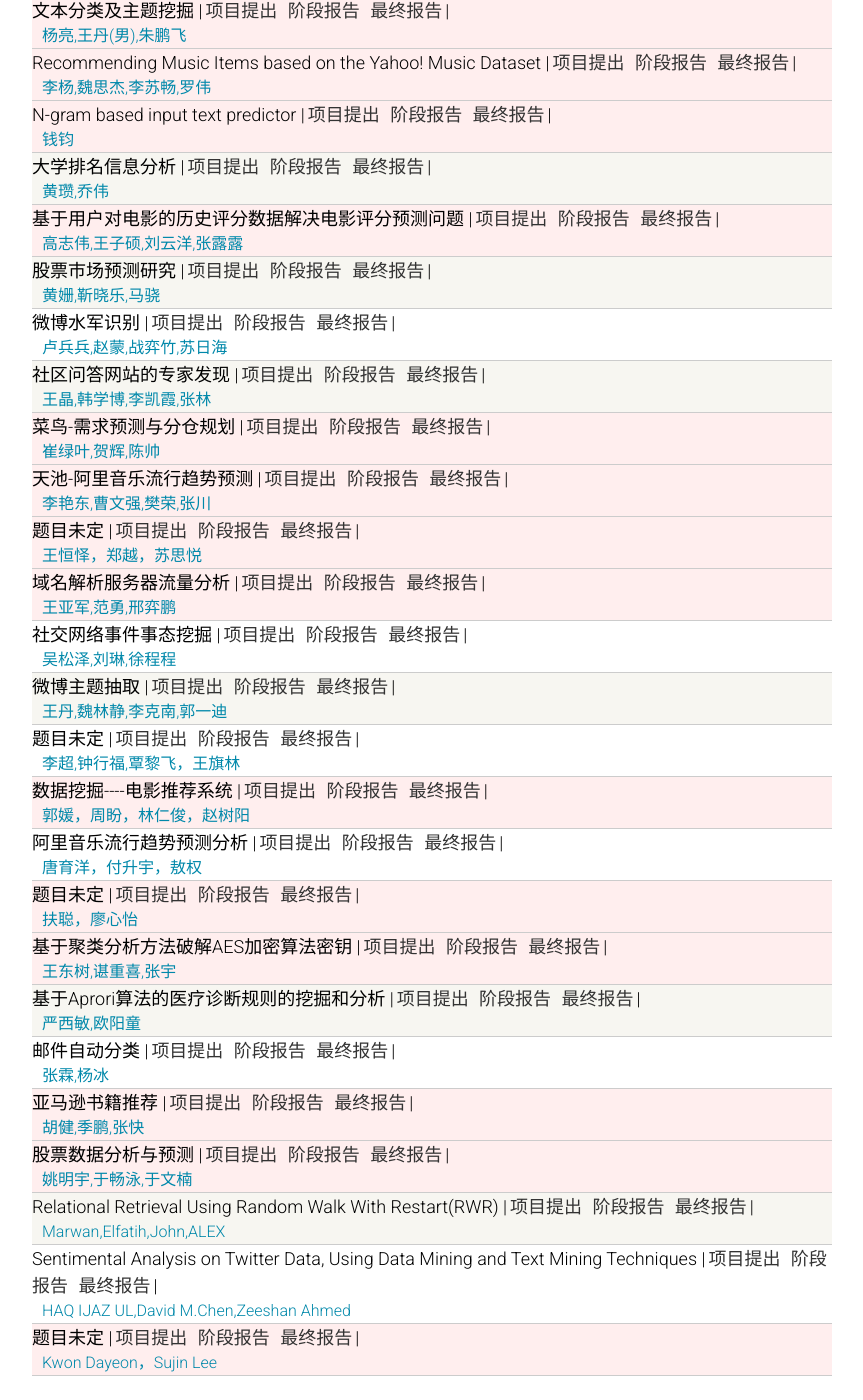
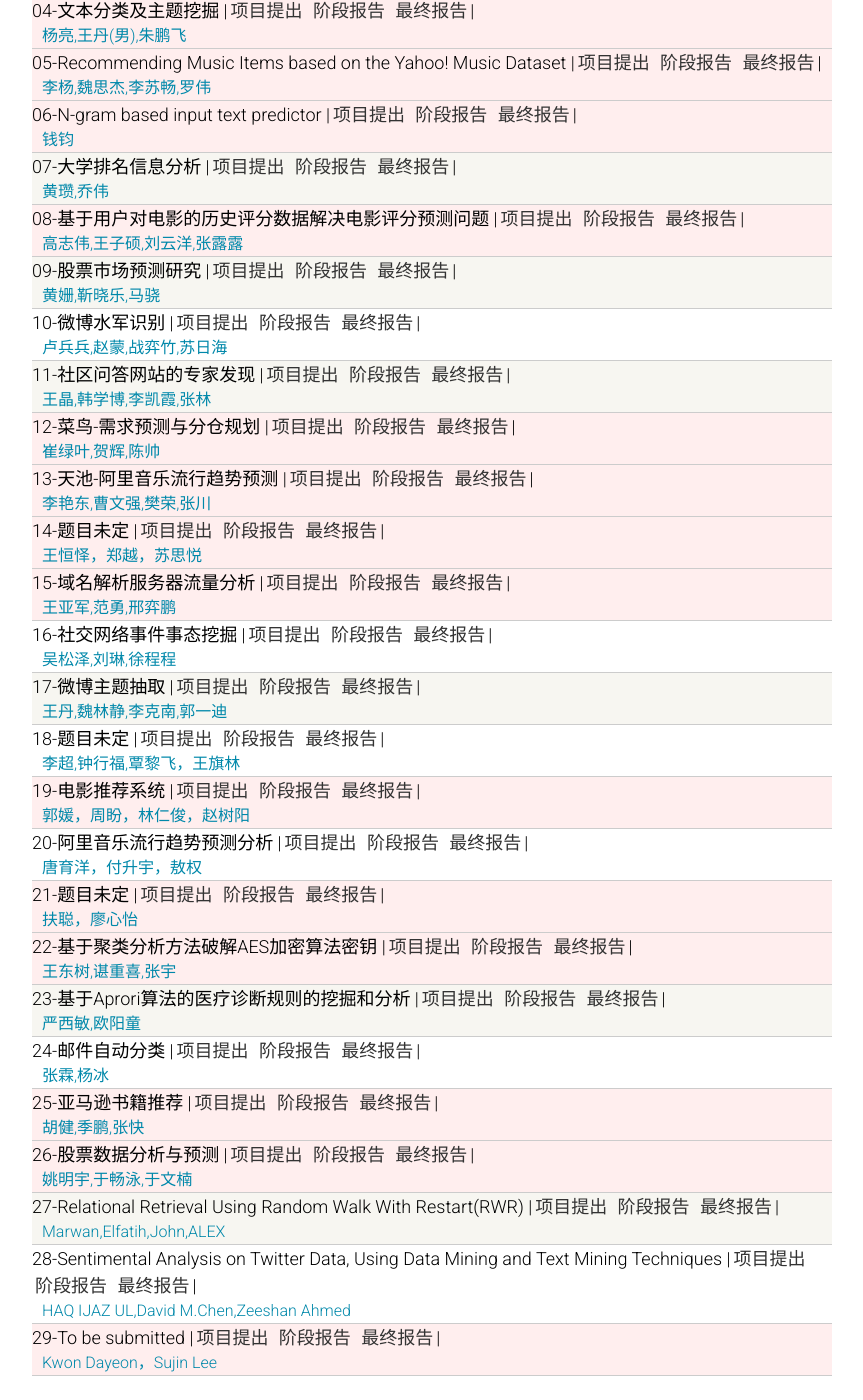
Before and after one commit to BITDM/bitdm.github.io, a Jekyll site: the page built from 2016/index.html, in a window 1280 px wide and 1400 px high, scrolled down 331 px. Shown: the whole window, without its empty margins (208-1071 px from the left). Built offline with Jekyll 4.4.1, drawn with Linux system fonts in a browser that asks for light colours; some of the changed text lies outside the part shown.

Commit message:
增加组号

```diff
--- a/2016/index.html
+++ b/2016/index.html
@@ -38,7 +38,7 @@ layout: default
     </div>
 
     <div class="materials-item notyet">
-      文本分类及主题挖掘
+      04-文本分类及主题挖掘
       |<a href="projects/p04/proposal/">项目提出</a>
       <a href="">阶段报告</a>
       <a href="">最终报告</a>|
@@ -46,7 +46,7 @@ layout: default
     </div>
 
     <div class="materials-item notyet">
-      Recommending Music Items based on the Yahoo! Music Dataset
+      05-Recommending Music Items based on the Yahoo! Music Dataset
       |<a href="projects/p05/proposal/">项目提出</a>
       <a href="">阶段报告</a>
       <a href="">最终报告</a>|
@@ -54,7 +54,7 @@ layout: default
     </div>
 
     <div class="materials-item notyet">
-      N-gram based input text predictor
+      06-N-gram based input text predictor
       |<a href="projects/p06/proposal/">项目提出</a>
       <a href="">阶段报告</a>
       <a href="">最终报告</a>|
@@ -62,7 +62,7 @@ layout: default
     </div>
 
     <div class="materials-item">
-      大学排名信息分析
+      07-大学排名信息分析
       |<a href="projects/p07/proposal/">项目提出</a>
       <a href="">阶段报告</a>
       <a href="">最终报告</a>|
@@ -70,7 +70,7 @@ layout: default
     </div>
 
     <div class="materials-item notyet">
-      基于用户对电影的历史评分数据解决电影评分预测问题
+      08-基于用户对电影的历史评分数据解决电影评分预测问题
       |<a href="projects/p08/proposal/">项目提出</a>
       <a href="">阶段报告</a>
       <a href="">最终报告</a>|
@@ -78,7 +78,7 @@ layout: default
     </div>
 
     <div class="materials-item">
-      股票市场预测研究
+      09-股票市场预测研究
       |<a href="projects/p09/proposal/">项目提出</a>
       <a href="">阶段报告</a>
       <a href="">最终报告</a>|
@@ -86,7 +86,7 @@ layout: default
     </div>
 
     <div class="materials-item">
-      微博水军识别
+      10-微博水军识别
       |<a href="projects/p10/proposal/">项目提出</a>
       <a href="">阶段报告</a>
       <a href="">最终报告</a>|
@@ -94,7 +94,7 @@ layout: default
     </div>
 
     <div class="materials-item">
-      社区问答网站的专家发现
+      11-社区问答网站的专家发现
       |<a href="projects/p11/proposal/">项目提出</a>
       <a href="">阶段报告</a>
       <a href="">最终报告</a>|
@@ -102,7 +102,7 @@ layout: default
     </div>
 
     <div class="materials-item notyet">
-      菜鸟-需求预测与分仓规划
+      12-菜鸟-需求预测与分仓规划
       |<a href="projects/p12/proposal/">项目提出</a>
       <a href="">阶段报告</a>
       <a href="">最终报告</a>|
@@ -110,7 +110,7 @@ layout: default
     </div>
 
     <div class="materials-item notyet">
-      天池-阿里音乐流行趋势预测
+      13-天池-阿里音乐流行趋势预测
       |<a href="projects/p13/proposal/">项目提出</a>
       <a href="">阶段报告</a>
       <a href="">最终报告</a>|
@@ -118,7 +118,7 @@ layout: default
     </div>
 
     <div class="materials-item notyet">
-      题目未定
+      14-题目未定
       |<a href="projects/p14/proposal/">项目提出</a>
       <a href="">阶段报告</a>
       <a href="">最终报告</a>|
@@ -126,7 +126,7 @@ layout: default
     </div>
 
     <div class="materials-item notyet">
-      域名解析服务器流量分析
+      15-域名解析服务器流量分析
       |<a href="projects/p15/proposal/">项目提出</a>
       <a href="">阶段报告</a>
       <a href="">最终报告</a>|
@@ -134,7 +134,7 @@ layout: default
     </div>
 
     <div class="materials-item">
-      社交网络事件事态挖掘
+      16-社交网络事件事态挖掘
       |<a href="projects/p16/proposal/">项目提出</a>
       <a href="">阶段报告</a>
       <a href="">最终报告</a>|
@@ -142,7 +142,7 @@ layout: default
     </div>
 
     <div class="materials-item">
-      微博主题抽取
+      17-微博主题抽取
       |<a href="projects/p17/proposal/">项目提出</a>
       <a href="">阶段报告</a>
       <a href="">最终报告</a>|
@@ -150,7 +150,7 @@ layout: default
     </div>
 
     <div class="materials-item">
-      题目未定
+      18-题目未定
       |<a href="projects/p18/proposal/">项目提出</a>
       <a href="">阶段报告</a>
       <a href="">最终报告</a>|
@@ -158,7 +158,7 @@ layout: default
     </div>
 
     <div class="materials-item notyet">
-      数据挖掘----电影推荐系统
+      19-电影推荐系统
       |<a href="projects/p19/proposal/">项目提出</a>
       <a href="">阶段报告</a>
       <a href="">最终报告</a>|
@@ -166,7 +166,7 @@ layout: default
     </div>
 
     <div class="materials-item">
-      阿里音乐流行趋势预测分析
+      20-阿里音乐流行趋势预测分析
       |<a href="projects/p20/proposal/">项目提出</a>
       <a href="">阶段报告</a>
       <a href="">最终报告</a>|
@@ -174,7 +174,7 @@ layout: default
     </div>
 
     <div class="materials-item notyet">
-      题目未定
+      21-题目未定
       |<a href="projects/p21/proposal/">项目提出</a>
       <a href="">阶段报告</a>
       <a href="">最终报告</a>|
@@ -182,7 +182,7 @@ layout: default
     </div>
 
     <div class="materials-item notyet">
-      基于聚类分析方法破解AES加密算法密钥
+      22-基于聚类分析方法破解AES加密算法密钥
       |<a href="projects/p22/proposal/">项目提出</a>
       <a href="">阶段报告</a>
       <a href="">最终报告</a>|
@@ -190,7 +190,7 @@ layout: default
     </div>
 
     <div class="materials-item">
-      基于Aprori算法的医疗诊断规则的挖掘和分析
+      23-基于Aprori算法的医疗诊断规则的挖掘和分析
       |<a href="projects/p23/proposal/">项目提出</a>
       <a href="">阶段报告</a>
       <a href="">最终报告</a>|
@@ -198,7 +198,7 @@ layout: default
     </div>
 
     <div class="materials-item">
-      邮件自动分类
+      24-邮件自动分类
       |<a href="projects/p24/proposal/">项目提出</a>
       <a href="">阶段报告</a>
       <a href="">最终报告</a>|
@@ -206,7 +206,7 @@ layout: default
     </div>
 
     <div class="materials-item notyet">
-      亚马逊书籍推荐
+      25-亚马逊书籍推荐
       |<a href="projects/p25/proposal/">项目提出</a>
       <a href="">阶段报告</a>
       <a href="">最终报告</a>|
@@ -214,7 +214,7 @@ layout: default
     </div>
 
     <div class="materials-item notyet">
-      股票数据分析与预测
+      26-股票数据分析与预测
       |<a href="projects/p26/proposal/">项目提出</a>
       <a href="">阶段报告</a>
       <a href="">最终报告</a>|
@@ -222,7 +222,7 @@ layout: default
     </div>
 
     <div class="materials-item">
-      Relational Retrieval Using Random Walk With Restart(RWR)
+      27-Relational Retrieval Using Random Walk With Restart(RWR)
       |<a href="projects/p27/proposal/">项目提出</a>
       <a href="">阶段报告</a>
       <a href="">最终报告</a>|
@@ -230,7 +230,7 @@ layout: default
     </div>
 
     <div class="materials-item">
-      Sentimental Analysis on Twitter Data, Using Data Mining and Text Mining Techniques
+      28-Sentimental Analysis on Twitter Data, Using Data Mining and Text Mining Techniques
       |<a href="projects/p28/proposal/">项目提出</a>
       <a href="">阶段报告</a>
       <a href="">最终报告</a>|
@@ -238,7 +238,7 @@ layout: default
     </div>
 
     <div class="materials-item notyet">
-      题目未定
+      29-To be submitted
       |<a href="projects/p29/proposal/">项目提出</a>
       <a href="">阶段报告</a>
       <a href="">最终报告</a>|
```
Also changed, not shown: other parts of 2016/index.html (+3 -3 lines).
